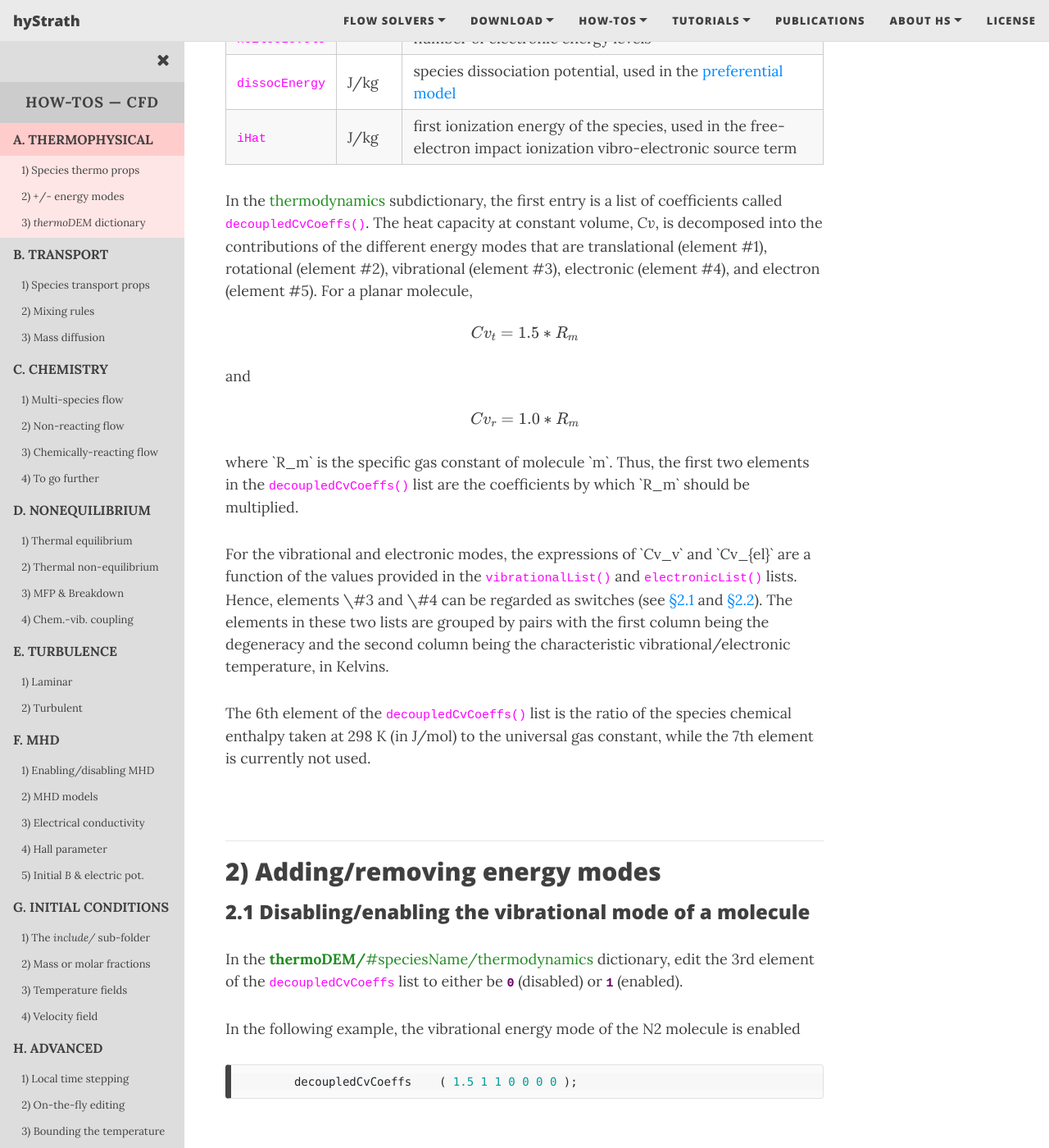
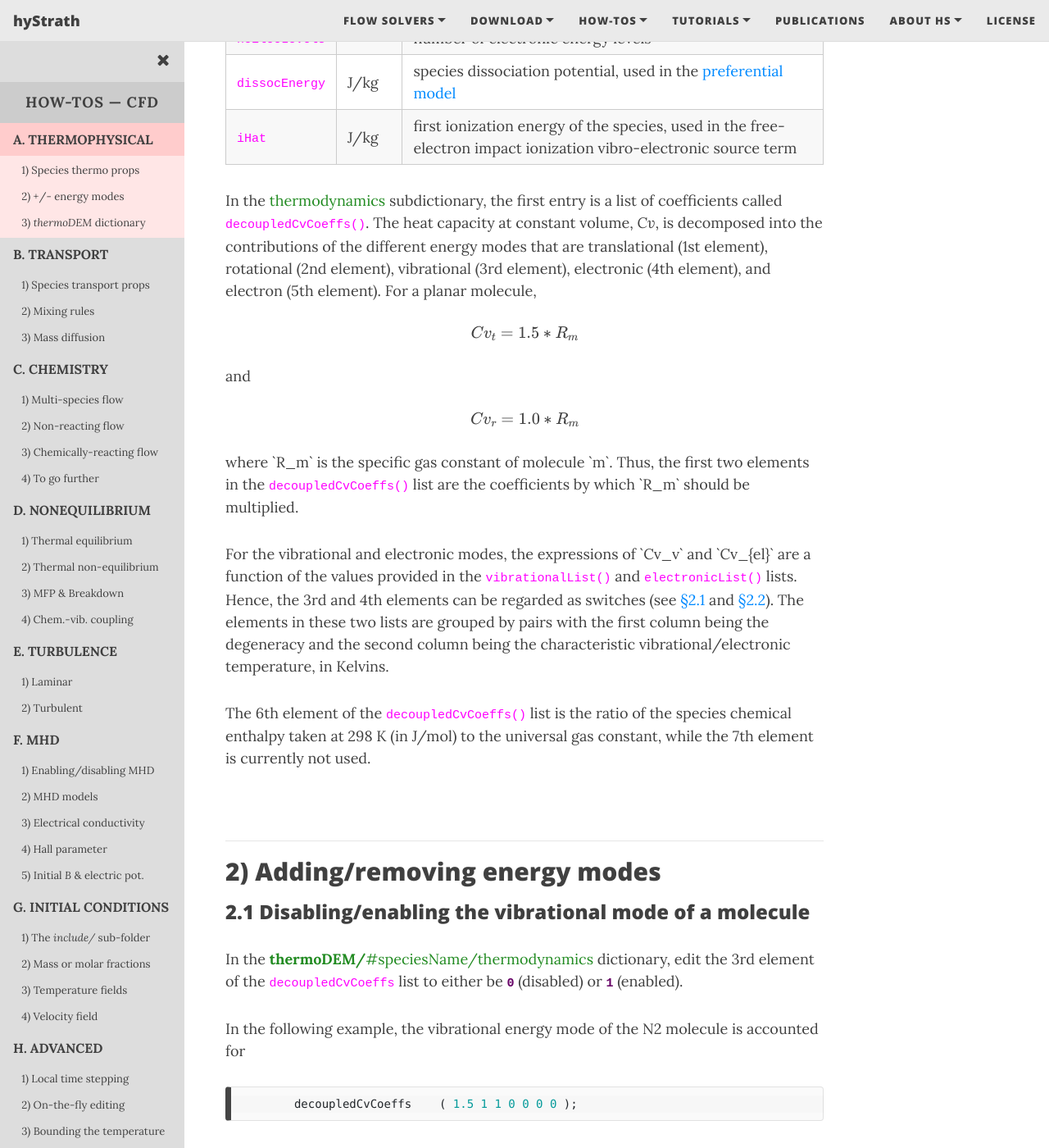
Before and after one commit to hystrath/hystrath.github.io, a Jekyll site: the page built from how-tos-cfd-fleming/how-tos-cfd-fleming-thermophysical.md, in a window 1280 px wide and 1400 px high, scrolled down 2050 px. Shown: the whole window at 82% size. Built offline with Jekyll 4.4.1, drawn with Linux system fonts in a browser that asks for light colours; nearby versions of some CDN libraries; formulas are drawn with MathJax 3; some of the changed text lies outside the part shown.

Commit message:
Editing pages

````diff
--- a/how-tos-cfd-fleming/how-tos-cfd-fleming-thermophysical.md
+++ b/how-tos-cfd-fleming/how-tos-cfd-fleming-thermophysical.md
@@ -197,7 +197,7 @@ The Table below lists the meaning of the different keys present in the <subdict>
   </tr>
 </table>
 
-In the <subdict>thermodynamics</subdict> subdictionary, the first entry is a list of coefficients called <dictkey>decoupledCvCoeffs()</dictkey>. The heat capacity at constant volume, _Cv_, is decomposed into the contributions of the different energy modes that are translational (element \#1), rotational (element \#2), vibrational (element \#3), electronic (element \#4), and electron (element \#5). For a planar molecule,
+In the <subdict>thermodynamics</subdict> subdictionary, the first entry is a list of coefficients called <dictkey>decoupledCvCoeffs()</dictkey>. The heat capacity at constant volume, _Cv_, is decomposed into the contributions of the different energy modes that are translational (1st element), rotational (2nd element), vibrational (3rd element), electronic (4th element), and electron (5th element). For a planar molecule,
 <p>
 $$Cv_t = 1.5*R_m$$
 </p>
@@ -208,7 +208,7 @@ $$Cv_r = 1.0*R_m$$
 
 <p>where `R_m` is the specific gas constant of molecule `m`. Thus, the first two elements in the <dictkey>decoupledCvCoeffs()</dictkey> list are the coefficients by which `R_m` should be multiplied.</p>
 
-<p>For the vibrational and electronic modes, the expressions of `Cv_v` and `Cv_{el}` are a function of the values provided in the <dictkey>vibrationalList()</dictkey> and <dictkey>electronicList()</dictkey> lists. Hence, elements \#3 and \#4 can be regarded as switches (see <a href="https://hystrath.github.io/how-tos-cfd-fleming/how-tos-cfd-fleming-thermophysical/#21-disablingenabling-the-vibrational-mode-of-a-molecule">§2.1</a> and <a href="https://hystrath.github.io/how-tos-cfd-fleming/how-tos-cfd-fleming-thermophysical/#22-disablingenabling-the-electronic-mode-of-a-particle">§2.2</a>). The elements in these two lists are grouped by pairs with the first column being the degeneracy and the second column being the characteristic vibrational/electronic temperature, in Kelvins.</p>
+<p>For the vibrational and electronic modes, the expressions of `Cv_v` and `Cv_{el}` are a function of the values provided in the <dictkey>vibrationalList()</dictkey> and <dictkey>electronicList()</dictkey> lists. Hence, the 3rd and 4th elements can be regarded as switches (see <a href="https://hystrath.github.io/how-tos-cfd-fleming/how-tos-cfd-fleming-thermophysical/#21-disablingenabling-the-vibrational-mode-of-a-molecule">§2.1</a> and <a href="https://hystrath.github.io/how-tos-cfd-fleming/how-tos-cfd-fleming-thermophysical/#22-disablingenabling-the-electronic-mode-of-a-particle">§2.2</a>). The elements in these two lists are grouped by pairs with the first column being the degeneracy and the second column being the characteristic vibrational/electronic temperature, in Kelvins.</p>
 
 The 6th element of the <dictkey>decoupledCvCoeffs()</dictkey> list is the ratio of the species chemical enthalpy taken at 298 K (in J/mol) to the universal gas constant, while the 7th element is currently not used.
 
@@ -221,7 +221,7 @@ The 6th element of the <dictkey>decoupledCvCoeffs()</dictkey> list is the ratio
 
 In the <dict>thermoDEM/</dict><subdict>#speciesName/thermodynamics</subdict> dictionary, edit the 3rd element of the <dictkey>decoupledCvCoeffs</dictkey> list to either be <dictval>0</dictval> (disabled) or <dictval>1</dictval> (enabled).
 
-In the following example, the vibrational energy mode of the N2 molecule is enabled
+In the following example, the vibrational energy mode of the N2 molecule is accounted for
 
 ```c++
         decoupledCvCoeffs    ( 1.5 1 1 0 0 0 0 );
@@ -233,7 +233,7 @@ In the following example, the vibrational energy mode of the N2 molecule is enab
 
 In the <dict>thermoDEM/</dict><subdict>#speciesName/thermodynamics</subdict> dictionary, edit the 4th element of the <dictkey>decoupledCvCoeffs()</dictkey> list to either be <dictval>0</dictval> (disabled) or <dictval>1</dictval> (enabled).
 
-In the following example, the electronic energy mode of the N atom is enabled
+In the following example, the electronic energy mode of the N atom is accounted for
 
 ```c++
         decoupledCvCoeffs    ( 1.5 0 0 1 0 56852 0 );
````
Also changed, not shown: other parts of how-tos-cfd-fleming/how-tos-cfd-fleming-thermophysical.md (+7 -7 lines).
